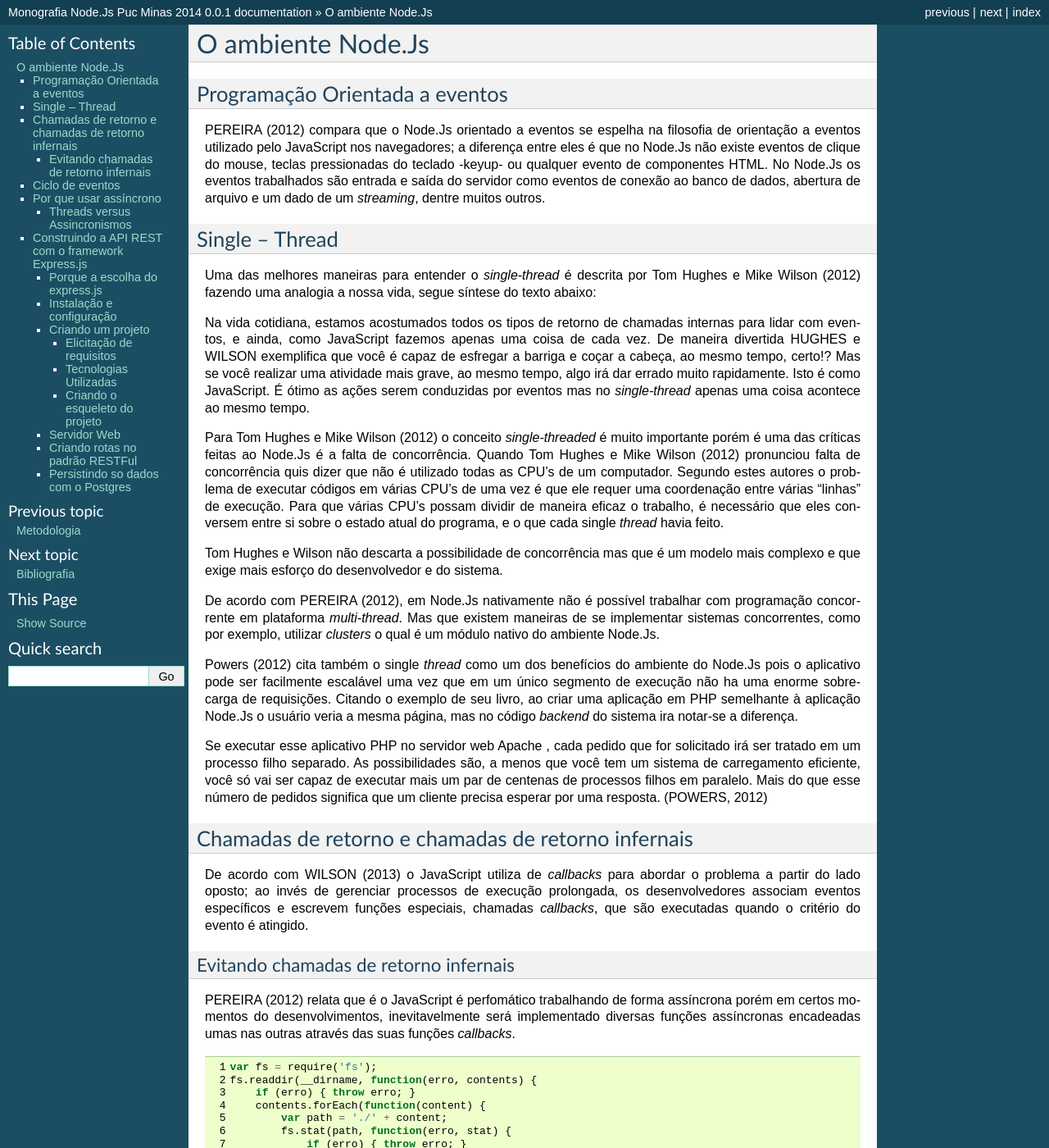
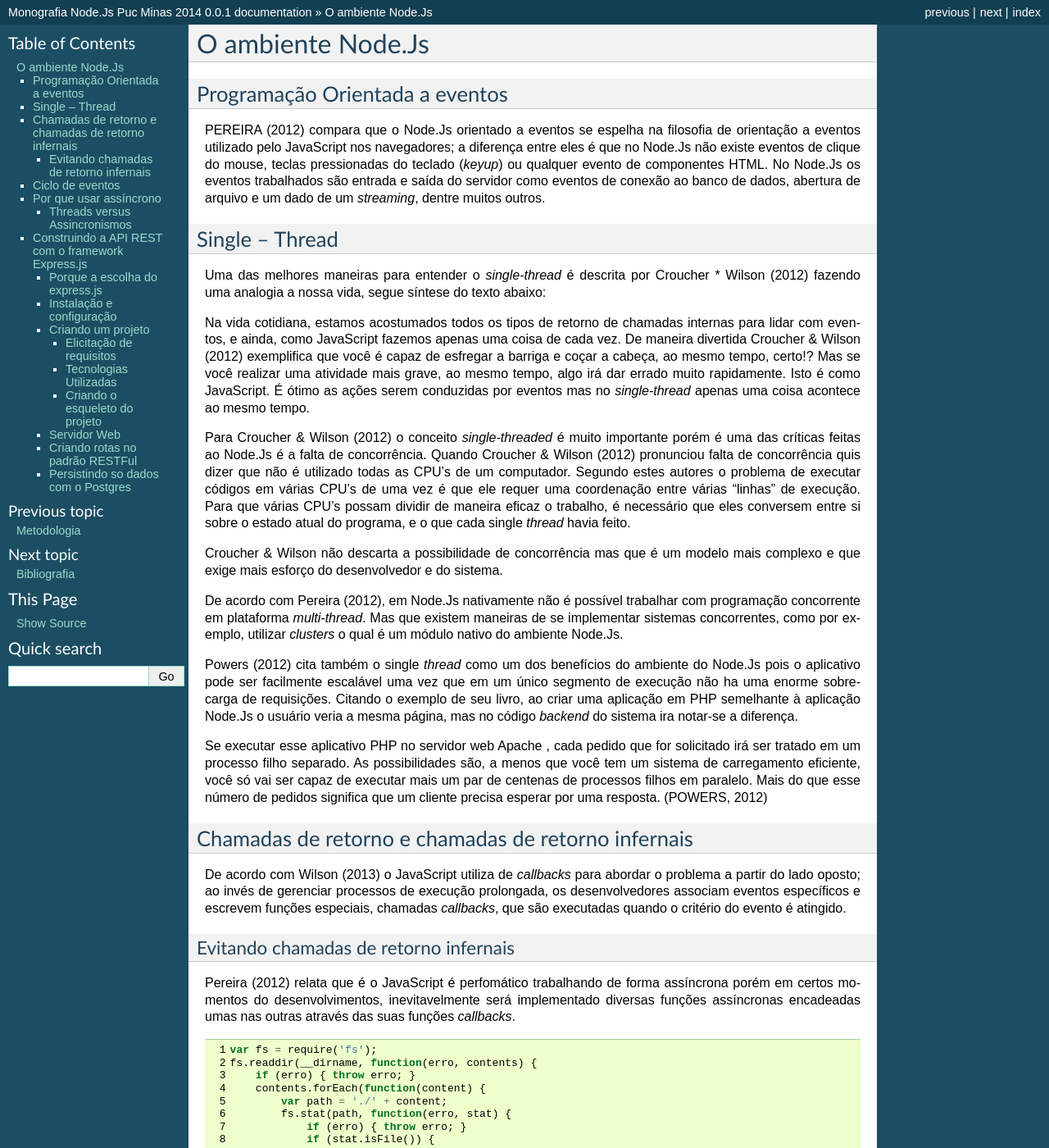
Before and after one commit to lucassimon/monografia, a Sphinx documentation site: the page built from docs/source/monografia/4-ambiente-node-js.rst, in a window 1280 px wide and 1400 px high. Shown: the whole window at 82% size. Built offline with Sphinx 7.4.7, drawn with Linux system fonts in a browser that asks for light colours; some of the changed text lies outside the part shown.

Commit message:
Corrige o nomes bibliograficos

```diff
--- a/docs/source/monografia/4-ambiente-node-js.rst
+++ b/docs/source/monografia/4-ambiente-node-js.rst
@@ -7,35 +7,31 @@
 
 PEREIRA (2012) compara que o Node.Js orientado a eventos se espelha na filosofia de orientação a eventos
 utilizado pelo JavaScript nos navegadores; a diferença entre eles é que no  Node.Js não existe eventos
-de clique do mouse, teclas pressionadas do teclado -keyup- ou qualquer evento de componentes HTML.
+de clique do mouse, teclas pressionadas do teclado (*keyup*) ou qualquer evento de componentes HTML.
 No Node.Js os eventos trabalhados são entrada e saída do servidor como eventos de conexão ao banco de dados,
 abertura de arquivo e um dado de um *streaming*, dentre muitos outros.
 
 Single – Thread
 ---------------
 
-Uma das melhores maneiras para entender o *single-thread*  é descrita por Tom Hughes e Mike Wilson (2012)
+Uma das melhores maneiras para entender o *single-thread*  é descrita por Croucher * Wilson (2012)
 fazendo uma analogia a nossa vida, segue síntese do texto abaixo:
 
-Na vida cotidiana, estamos acostumados todos os tipos de retorno de chamadas internas para lidar com eventos, e ainda,
-como JavaScript fazemos apenas uma coisa de cada vez. De maneira divertida HUGHES e WILSON exemplifica
-que você é capaz de esfregar a barriga e coçar a cabeça, ao mesmo tempo, certo!?
+Na vida cotidiana, estamos acostumados todos os tipos de retorno de chamadas internas para lidar com eventos, e ainda, como JavaScript fazemos apenas
+uma coisa de cada vez. De maneira divertida Croucher & Wilson (2012) exemplifica que você é capaz de esfregar a barriga e coçar a cabeça, ao mesmo tempo, certo!?
 Mas se você realizar uma atividade mais grave, ao mesmo tempo, algo irá dar errado muito rapidamente.
 Isto é como JavaScript.
 É ótimo as ações serem conduzidas por eventos mas no *single-thread* apenas uma coisa acontece ao mesmo tempo.
 
-Para Tom Hughes e Mike Wilson (2012) o conceito *single-threaded* é muito importante porém é uma das críticas feitas ao Node.Js
-é a falta de concorrência.
-Quando Tom Hughes e Mike Wilson (2012) pronunciou falta de concorrência quis dizer que não é utilizado todas as CPU's
-de um computador. Segundo estes autores o problema de executar códigos em várias CPU's de uma vez é que ele requer
-uma coordenação entre várias “linhas” de execução.
-Para que várias CPU's possam dividir de maneira eficaz o trabalho, é necessário que eles conversem entre si
-sobre o estado atual do programa, e o que cada single *thread* havia feito.
+Para Croucher & Wilson (2012) o conceito *single-threaded* é muito importante porém é uma das críticas feitas ao Node.Js é a falta de concorrência.
+Quando Croucher & Wilson (2012) pronunciou falta de concorrência quis dizer que não é utilizado todas as CPU's de um computador.
+Segundo estes autores o problema de executar códigos em várias CPU's de uma vez é que ele requer uma coordenação entre várias “linhas” de execução.
+Para que várias CPU's possam dividir de maneira eficaz o trabalho, é necessário que eles conversem entre si sobre o estado atual do programa, e o que cada single *thread* havia feito.
 
-Tom Hughes e Wilson não descarta a possibilidade de concorrência mas que é um modelo mais complexo e que exige
+Croucher & Wilson não descarta a possibilidade de concorrência mas que é um modelo mais complexo e que exige
 mais esforço do desenvolvedor e do sistema.
 
-De acordo com PEREIRA (2012), em Node.Js nativamente não é possível trabalhar com programação concorrente em plataforma *multi-thread*.
+De acordo com Pereira (2012), em Node.Js nativamente não é possível trabalhar com programação concorrente em plataforma *multi-thread*.
 Mas que existem maneiras de se implementar sistemas concorrentes, como por exemplo, utilizar *clusters* o qual é um módulo nativo
 do ambiente Node.Js.
 
@@ -52,14 +48,14 @@
 Chamadas de retorno e chamadas de retorno infernais
 ---------------------------------------------------
 
-De acordo com WILSON (2013) o JavaScript utiliza de *callbacks* para abordar o problema a partir do lado oposto;
+De acordo com Wilson (2013) o JavaScript utiliza de *callbacks* para abordar o problema a partir do lado oposto;
 ao invés de gerenciar processos de execução prolongada, os desenvolvedores associam eventos específicos e
 escrevem funções especiais, chamadas *callbacks*, que são executadas quando o critério do evento é atingido.
 
 Evitando chamadas de retorno infernais
 ^^^^^^^^^^^^^^^^^^^^^^^^^^^^^^^^^^^^^^
 
-PEREIRA (2012) relata que é o JavaScript é perfomático trabalhando de forma assíncrona  porém em certos
+Pereira (2012) relata que é o JavaScript é perfomático trabalhando de forma assíncrona  porém em certos
 momentos do desenvolvimentos, inevitavelmente será implementado diversas funções assíncronas encadeadas
 umas nas outras através das suas funções *callbacks*.
 
@@ -80,25 +76,25 @@
         });
     });
 
-Com o código exemplificado por PEREIRA (2012) temos uma simples leitura dos arquivos do diretório e imprimindo
+Com o código exemplificado por Pereira (2012) temos uma simples leitura dos arquivos do diretório e imprimindo
 o nome e o tamanho em bytes.
-Com este exemplo PEREIRA (2012) nos demonstra que uma simples tarefa possui muitos encadeamentos e nos questiona
+Com este exemplo Pereira (2012) nos demonstra que uma simples tarefa possui muitos encadeamentos e nos questiona
 como seria a organização caso seja uma função complexa.
 Praticamente o código implementado seria um caos e de difícil manutenabilidade.
 
-Pela linguagem JavaScript ser assíncrona PEREIRA (2012) afirma que neste amaranhado de *callbacks*
+Pela linguagem JavaScript ser assíncrona Pereira (2012) afirma que neste amaranhado de *callbacks*
 podemos perder o controle do que está sendo executado, perder acesso a variáveis devido a troca de escopos
 em troca de ganhos com a performance.
 
-Nos *callbacks* do Node.Js é importante atentar como feito por PEREIRA (2012) que em sua maioria possuem
+Nos *callbacks* do Node.Js é importante atentar como feito por Pereira (2012) que em sua maioria possuem
 como parâmetro uma variável de erro.
-Caso exista esse parâmetro é recomendado por PEREIRA (2012) realizar o tratamento deles na execução do *callback*
+Caso exista esse parâmetro é recomendado por Pereira (2012) realizar o tratamento deles na execução do *callback*
 impedindo a execução aleatória quando for identificado um erro.
 
-Existem várias maneiras de se evitar o temido *callback hell*, como sugerido por PEREIRA (2012), uma boa prática
+Existem várias maneiras de se evitar o temido *callback hell*, como sugerido por Pereira (2012), uma boa prática
 de código JavaScript é criar funções que expressem seu objetivo e de forma isoladas,
 salvando em variável e passando-as em *callback*.
-Veja o exemplo abaixo do arquivo *callback_heaven.js* criado por PEREIRA (2012).
+Veja o exemplo abaixo do arquivo *callback_heaven.js* criado por Pereira (2012).
 
 .. code-block:: javascript
     :linenos:
@@ -126,9 +122,9 @@
     lerDiretorio();
 
 
-Como dito por PEREIRA (2012) houve uma melhora na legibilidade do código, deixando mais semântico e legível
+Como dito por Pereira (2012) houve uma melhora na legibilidade do código, deixando mais semântico e legível
 o nome das funções. O número de *callbacks* encadeados também diminui.
-PEREIRA (2012) sugere como boa prática manter no máximo dois encadeamentos de *callback*, caso passe esse número
+Pereira (2012) sugere como boa prática manter no máximo dois encadeamentos de *callback*, caso passe esse número
 é interessante criar uma função externa para ser passada como parâmetro nos *callbacks*, ao invés de continuar criando *callbacks hell*.
 
 .. warning::
@@ -146,14 +142,14 @@
 Ciclo de eventos
 ----------------
 
-Ao introduzir esse assunto PEREIRA (2012) diz que o ciclo de eventos - *Event-Loop* - é o agente responsável
+Ao introduzir esse assunto Pereira (2012) diz que o ciclo de eventos - *Event-Loop* - é o agente responsável
 por escutar e emitir eventos dentro do sistema.
-PEREIRA (2012) rapidamente explica essa teoria do paradigma orientação a eventos o ciclo de eventos é uma repetição infinita
+Pereira (2012) rapidamente explica essa teoria do paradigma orientação a eventos o ciclo de eventos é uma repetição infinita
 que a cada interação verifica em sua fila de eventos se um determinado evento foi emitido ou se existem novos eventos.
 Estes eventos só aparecem na fila quando são emitidos durante as suas interações na aplicação; quando ocorre,  é emitido um evento,
 então este evento é executado e enviados para a fila de executados.
 
-WILSON (2013) enaltece os eventos como sendo a alma do Node.Js e do JavaScript.
+Wilson (2013) enaltece os eventos como sendo a alma do Node.Js e do JavaScript.
 Complementando WILSON (2013) afirma que outras linguagens de programação lidam com fluxos de trabalho em *threads*
 múltiplas e concorrentes, com cada *thread*  gastando a maioria de seu tempo aguardando operações
 bloqueadoras de entrada e saída como leitura ou escrita em disco, manipulação do banco de dados ou acesso a informações pela rede.
@@ -187,18 +183,18 @@
 através dessa rápida mudança de contextos.
 
 A programação orientada a eventos faz a mesma coisa. Ao permitir que o desenvolvedor escreva código que só trabalhe em um retorno
-de chamada de cada vez, o programa será compreensível e também capaz de executar rapidamente várias tarefas de forma eficiente.( Tom Hughes-Croucher e Mike Wilson, 2012)
+de chamada de cada vez, o programa será compreensível e também capaz de executar rapidamente várias tarefas de forma eficiente.( Croucher & Wilson, 2012)
 
 .. warning ::
 
     Corrigir o ( Tom Hughes-Croucher e Mike Wilson, 2012)
 
-Continuando, como apresentado por PEREIRA (2012) o *EventEmitter*, é o módulo responsável por por emitir estes eventos e em
+Continuando, como apresentado por Pereira (2012) o *EventEmitter*, é o módulo responsável por por emitir estes eventos e em
 grande maioria das bibliotecas do ambiente Node.Js utiliza as funcionalidades de eventos deste módulo.
 No processo de execução do evento pode-se programar qualquer lógica de programação através do mecanismo de
 *callback* - chamada de retorno - , tal *callback* - chamada de retorno -pode ser executado através de uma função de escuta, semanticamente conhecida pelo *on()*.
 
-Essa seção é bem descrita e exemplificada por WILSON (2013) em seu livro que nos mostra o uso e o desenvolvimento de eventos.
+Essa seção é bem descrita e exemplificada por Wilson (2013) em seu livro que nos mostra o uso e o desenvolvimento de eventos.
 
 .. code-block:: javascript
     :linenos:
@@ -274,7 +270,7 @@
     7. Retorna para a execução de mainLoop, não há mais nada a fazer; para.
 
 
-Finalizando esta seção, PEREIRA (2012) diz que o *event-driven* do Node.Js foi inspirado pelos frameworks
+Finalizando esta seção, Pereira (2012) diz que o *event-driven* do Node.Js foi inspirado pelos frameworks
 Event Machine do Ruby e Twisted do Python, porém o ciclo de eventos do Node.Js é mais perfomático pois seu mecanismo
 é nativamente executado de forma não bloqueante sendo o diferencial em relação a outros ambientes de programação.
 
@@ -283,7 +279,7 @@
 -----------------------
 
 No ambiente de desenvolvimento Node.Js é importante entender e saber trabalhar com as chamadas assíncronas.
-PEREIRA (2012) exemplifica em código as diferenças entre uma função síncrona e assíncrona em relação ao tempo
+Pereira (2012) exemplifica em código as diferenças entre uma função síncrona e assíncrona em relação ao tempo
 em que são executadas.
 O código é para criar uma repetição de 5 interações e a cada iteração desta repetição será criado um arquivo texto.
 
@@ -326,7 +322,7 @@
 Threads versus Assincronismos
 ^^^^^^^^^^^^^^^^^^^^^^^^^^^^^
 
-De acordo com PEREIRA (2012) por mais que as funções assíncronas possam executar em paralelo várias tarefas,
+De acordo com Pereira (2012) por mais que as funções assíncronas possam executar em paralelo várias tarefas,
 elas jamais serão consideradas uma *Thread* ( como *Threads* do java).
 A diferença é que as *Threads* são manipuláveis pelo desenvolvedor, ou seja, você pode pausar a execução de uma *Thread*
 ou fazê-la esperar o término de uma outra.
@@ -361,7 +357,7 @@
 
 
 
-Como dito por PEREIRA (2012) é essencial que seu código Node.Js invoque o mínimo possível de funções bloqueantes.
+Como dito por Pereira (2012) é essencial que seu código Node.Js invoque o mínimo possível de funções bloqueantes.
 Toda função síncrona impedirá, naquele instante, que o Node.Js continue executando os demais códigos até que aquela
 função seja finalizada.
 Por exemplo, se essa função fizer uma operação de entrada e saída em disco, vai bloquear o sistema inteiro,
@@ -374,20 +370,20 @@
 Porque a escolha do express.js
 ^^^^^^^^^^^^^^^^^^^^^^^^^^^^^^
 
-POWERS(2012) descreve que um framework fornece suporte de infraestrutura que nos permite criar sites e aplicações mais rapidamente,
+Powers(2012) descreve que um framework fornece suporte de infraestrutura que nos permite criar sites e aplicações mais rapidamente,
 fornecendo ao desenvolvedor um esqueleto sobre o qual construir e manusear muitos aspectos mundanos e ubíquos do processo
 de desenvolvimento de software e focar na criação de funcionalidades da nossa aplicação ou site.
 Também fornece coesão ao código, o que pode tornar o código mais fácil de gerenciar e manter.
 
-PEREIRA(2012) complementa que utilizar a API HTTP nativa do Node.Js pode ser algo trabalhoso e desgastante.
+Pereira(2012) complementa que utilizar a API HTTP nativa do Node.Js pode ser algo trabalhoso e desgastante.
 Conforme surge novas necessidades de implementar novas funcionalidades, códigos gigantescos seriam acrescentados,
 aumentando a complexidade do projeto e dificultando futuras manutenções.
 
-Assim surge o framework Express.Js que conforme POWERS(2012) é mais parecido com o framework Sinatra e é bem mais RESTFUL.
-PEREIRA(2012) reafirma que este módulo de desenvolvimento foi inspirado pelo framework Sinatra na linguagem Ruby
+Assim surge o framework Express.Js que conforme Powers(2012) é mais parecido com o framework Sinatra e é bem mais RESTFUL.
+Pereira(2012) reafirma que este módulo de desenvolvimento foi inspirado pelo framework Sinatra na linguagem Ruby
 e que é bastante utilizado para aplicações web de grande escala.
 
-Suas características são descritas por PEREIRA(2012):
+Suas características são descritas por Pereira(2012):
 
 * MVR ( Model View Routes)
 * MVC ( Model View Controller)
@@ -410,7 +406,7 @@
 
     npm install express
 
-Enquanto PEREIRA (2012) recomenda que ao instalar o Express.Js pelo NPM – Node Package Manager – deve se utilizar a opção -g ( modo global) par aproveitar todos os recursos.
+Enquanto Pereira (2012) recomenda que ao instalar o Express.Js pelo NPM – Node Package Manager – deve se utilizar a opção -g ( modo global) par aproveitar todos os recursos.
 
 
 .. code-block:: bash
@@ -418,7 +414,7 @@
     sudo npm install -g express
 
 Após a instalar o Express.Js  é necessário fechar e abrir o terminal para habilitar o comando *express* no PATH
-do seu sistema operacional. PEREIRA (2012) descreve o comando *express* como um CLI - Command Line Interface –
+do seu sistema operacional. Pereira (2012) descreve o comando *express* como um CLI - Command Line Interface –
 permitindo criar uma aplicação com suporte a sessões, Template Enginie - motores de templates – e CSS enginie – motores de css -.
 Para saber todas as opções do comando *express* utilize a opção -h.
 
@@ -491,7 +487,7 @@
 Criando o esqueleto do projeto
 ~~~~~~~~~~~~~~~~~~~~~~~~~~~~~~
 
-Conforme o exemplo abaixo criamos o projeto utilizando os comandos de POWERS e PEREIRA utiliza.
+Conforme o exemplo abaixo criamos o projeto utilizando os comandos de Powers(2012) e Pereira(2012) utiliza.
 
 .. code-block:: bash
     :linenos:
@@ -538,28 +534,28 @@
     drwxr-xr-x 2 lucas lucas 4096 Ago 28 10:32 views
 
 
-POWERS (2012), HUGES e WILSON (2012) não apresentam um descritivo de cada arquivo ou diretório e seu papel.
-Entretanto PEREIRA (2012) e WILSON (2013) aprofundam mais neste assunto.
+Powers (2012), Croucher & Wilson (2012) não apresentam um descritivo de cada arquivo ou diretório e seu papel.
+Entretanto Pereira (2012) e Wilson (2013) aprofundam mais neste assunto.
 
 * package.json:
-  PEREIRA(2012) diz que este arquivo contém as principais informações sobre a aplicação como:
+  Pereira(2012) diz que este arquivo contém as principais informações sobre a aplicação como:
   nome, autor, versão, colaboradores, *URL*, dependências e outros.
 
 * public:
   pasta publica que armazena código estático como imagens, css e javascript.
 
 * app.js:
-  WLSON (2013) descreve melhor esse arquivo como ponto de entrada para a aplicação Node.Js,
+  Wilson (2013) descreve melhor esse arquivo como ponto de entrada para a aplicação Node.Js,
   sendo capaz executar o servidor através do comando: *node app.js*
 
 * routes:
-  PEREIRA (2012) descreve como diretório que mantém todas as rotas da aplicação.
-  Na versão utilizada por WILSON (2013) em seu livro o Express.Js não possui este diretório.
+  Pereira (2012) descreve como diretório que mantém todas as rotas da aplicação.
+  Na versão utilizada por Wilson (2013) em seu livro o Express.Js não possui este diretório.
 
 * views:
-  WILSON (2013) descreve que esta pasta contém os motores de template (Jade ou EJS), que são renderizados
+  Wilson (2013) descreve que esta pasta contém os motores de template (Jade ou EJS), que são renderizados
   pelo servidor Express.Js e enviados ao cliente.
-  PEREIRA (2012) simplifica descrevendo que é um diretório que contém todas as visões renderizadas pelas rotas.
+  Pereira (2012) simplifica descrevendo que é um diretório que contém todas as visões renderizadas pelas rotas.
 
 O arquivo de *package.json*, de acordo com WILSON (2013) sempre é necessário
 ser criado em seu projeto e que ele é responsável por fornecer detalhes sobre as
@@ -635,7 +631,7 @@
 Servidor Web
 ^^^^^^^^^^^^
 
-No framework Express.Js  temos um servidor web para desenvolver nossa aplicação. WILSON (2013)
+No framework Express.Js  temos um servidor web para desenvolver nossa aplicação. Wilson (2013)
 relata que muitos desenvolvedores  que possui um histórico “tradicional” configuram um software
 para o servidor web – Apache, Nginx ou IIS – para ser um canal de comunicação entre o navegador
 e o código da aplicação.
@@ -643,7 +639,7 @@
 têm mecanismos para inicializar um servidor de desenvolvimento local.
 Este item incluso dentro do framework visa agilizar o desenvolvimento das aplicações no menor tempo possível.
 
-Complementando este capitulo de acordo com WILSON (2013) o interessante do Node.Js é que o código do programa
+Complementando este capitulo de acordo com Wilson (2013) o interessante do Node.Js é que o código do programa
 que se escreve para ele também é a implementação do servidor.
 Seguindo este modelo tem-se a expectativa de que a aplicação funcione e se comporte de modo semelhante ao ambiente de produção
 assim como no desenvolvimento, pois não existe nenhuma biblioteca, nenhum intermediário ou *daemon* que esteja no caminho.
```
Also changed, not shown: other parts of docs/source/monografia/4-ambiente-node-js.rst (+9 -4 lines).
